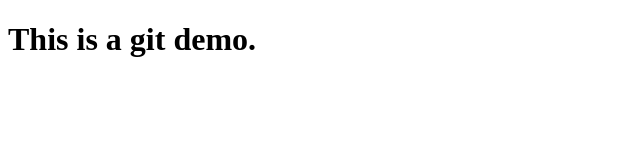
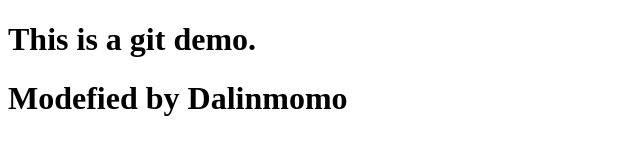
Before and after one commit to Dalinmomo/git-demo, a plain HTML site: page index.html in a window 1280 px wide. Shown: the whole page, without its empty margins (0-640 px from the left). Drawn offline with Linux system fonts and the light colour scheme.

Commit message:
modefied test

```diff
--- a/index.html
+++ b/index.html
@@ -8,5 +8,6 @@
 </head>
 <body>
     <h1>This is a git demo.</h1>
+    <h1>Modefied by Dalinmomo</h1>
 </body>
 </html>
```
